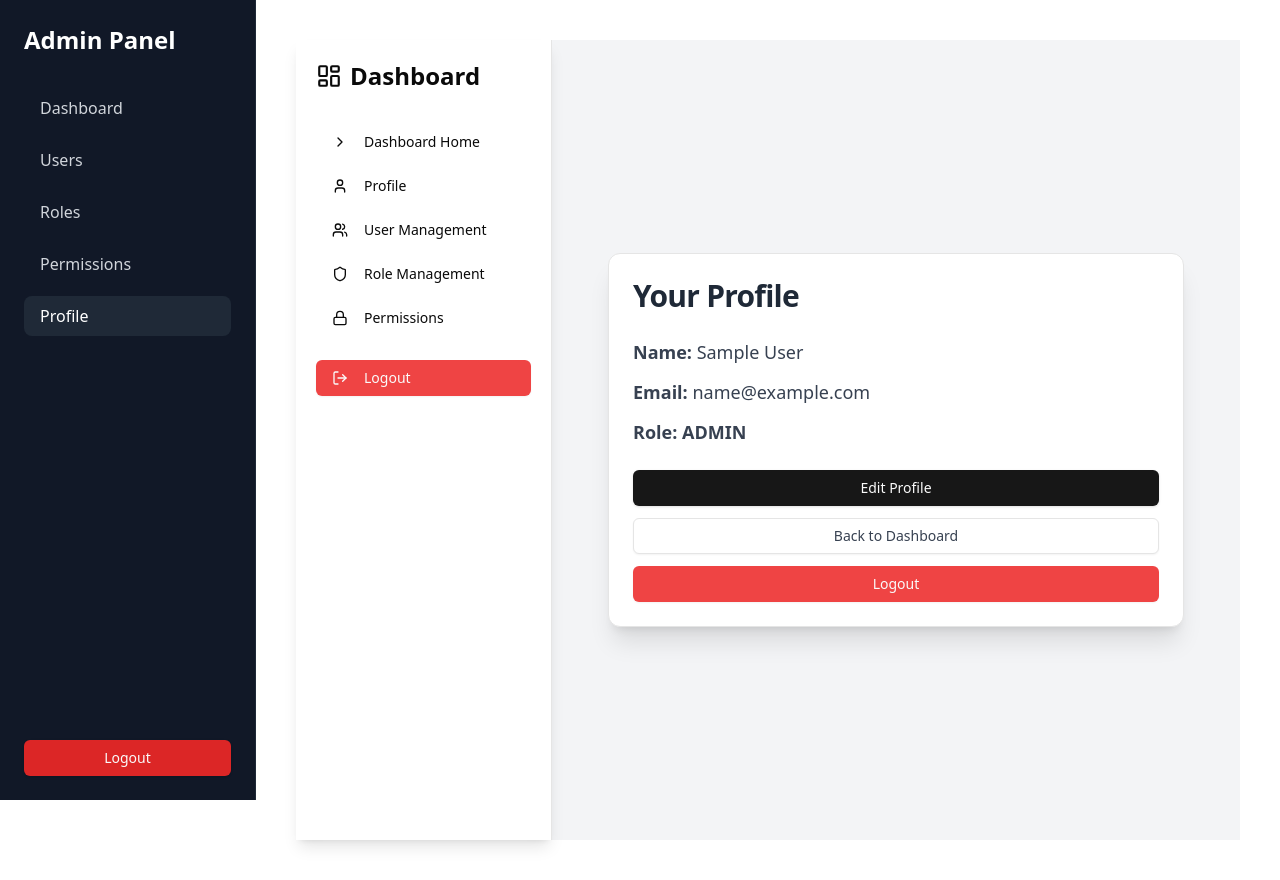
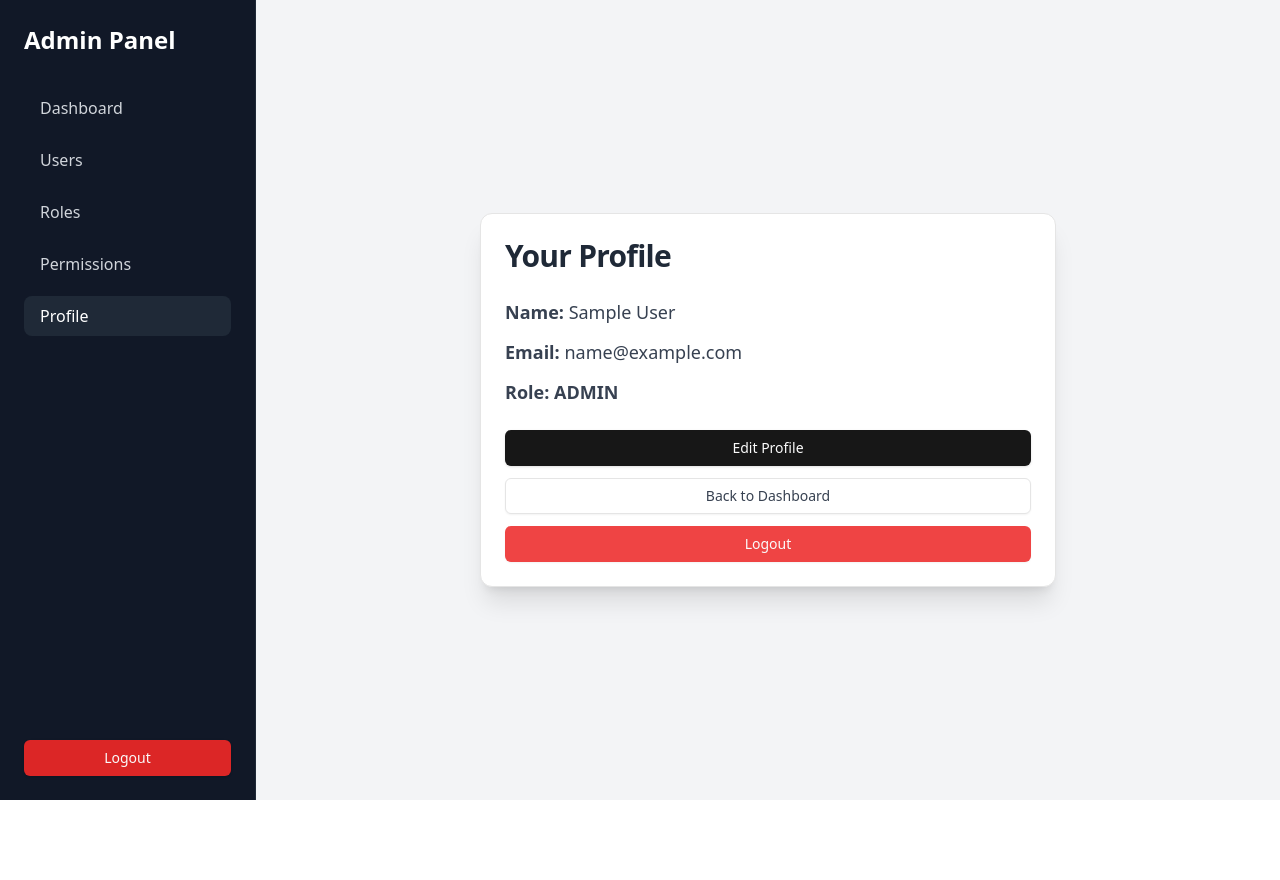
Before and after one commit to AtharvaC1810/employee-login, a Next.js app in the folder frontend-app/: page /profile in a window 1280 px wide. After the commit the page ends 800 px from the top, so only its background shows below. Built offline with nearby package versions, Linux system fonts and the light colour scheme; sample sign-in values are in the browser's storage.

Commit message:
fixed padding

```diff
--- a/frontend-app/src/app/layout.tsx
+++ b/frontend-app/src/app/layout.tsx
@@ -12,7 +12,7 @@
   const showSidebar = !publicPages.includes(pathname);
 
   return (
-    <div className="flex-1 p-10 ml-0">
+    <div className="flex-1 ml-0">
       {showSidebar && <Sidebar />}
       <main className={`${showSidebar ? "ml-64" : ""} flex-1`}>{children}</main>
     </div>
--- a/frontend-app/src/app/permissions/page.tsx
+++ b/frontend-app/src/app/permissions/page.tsx
@@ -107,7 +107,7 @@
   }
 
   return (
-    <div className="min-h-screen bg-gray-950 p-8 text-white">
+    <div className="min-h-screen bg-gray-950 text-white">
       <h1 className="text-3xl font-bold mb-6 text-white">Permissions</h1>
 
       <Card className="mb-6 bg-gray-900 border border-gray-700">
--- a/frontend-app/src/app/profile/page.tsx
+++ b/frontend-app/src/app/profile/page.tsx
@@ -47,66 +47,6 @@
 
   return (
     <div className="flex min-h-screen bg-gray-100">
-      {/* ---------------- SIDEBAR ---------------- */}
-      <aside className="w-64 bg-white shadow-lg border-r hidden md:flex flex-col p-5">
-        <h2 className="text-2xl font-bold mb-8 flex items-center gap-2">
-          <LayoutDashboard size={26} /> Dashboard
-        </h2>
-
-        <nav className="flex flex-col gap-2">
-          <Button
-            variant="ghost"
-            className="justify-start"
-            onClick={() => router.push("/dashboard")}
-          >
-            <ChevronRight className="mr-2 h-4 w-4" /> Dashboard Home
-          </Button>
-
-          <Button
-            variant="ghost"
-            className="justify-start"
-            onClick={() => router.push("/profile")}
-          >
-            <User className="mr-2 h-4 w-4" /> Profile
-          </Button>
-
-          {role === "ADMIN" && (
-            <>
-              <Button
-                variant="ghost"
-                className="justify-start"
-                onClick={() => router.push("/users")}
-              >
-                <Users className="mr-2 h-4 w-4" /> User Management
-              </Button>
-
-              <Button
-                variant="ghost"
-                className="justify-start"
-                onClick={() => router.push("/roles")}
-              >
-                <Shield className="mr-2 h-4 w-4" /> Role Management
-              </Button>
-
-              <Button
-                variant="ghost"
-                className="justify-start"
-                onClick={() => router.push("/permissions")}
-              >
-                <Lock className="mr-2 h-4 w-4" /> Permissions
-              </Button>
-            </>
-          )}
-
-          <Button
-            variant="destructive"
-            className="justify-start mt-4"
-            onClick={handleLogout}
-          >
-            <LogOut className="mr-2 h-4 w-4" /> Logout
-          </Button>
-        </nav>
-      </aside>
 
       {/* ---------------- MAIN CONTENT ---------------- */}
       <main className="flex-1 p-6 flex justify-center items-center">
--- a/frontend-app/src/app/roles/page.tsx
+++ b/frontend-app/src/app/roles/page.tsx
@@ -73,7 +73,7 @@
   return (
     <>
       <Sidebar />
-      <div className="ml-64 min-h-screen bg-gray-950 p-8 text-white">
+      <div className="min-h-screen bg-gray-950 p-8 text-white">
         <Card className="bg-gray-900 border border-gray-800">
           <CardHeader>
             <CardTitle className="text-white">Role Management</CardTitle>
--- a/frontend-app/src/app/users/page.tsx
+++ b/frontend-app/src/app/users/page.tsx
@@ -282,7 +282,7 @@
       <Sidebar />
 
       {/* ------------------ MAIN CONTENT ------------------ */}
-      <main className="flex-1 p-8 ml-64">
+      <main className="flex-1">
         {/* HEADER */}
         <div className="flex justify-between items-center mb-6">
           <h1 className="text-3xl font-bold">Users Management</h1>
```
